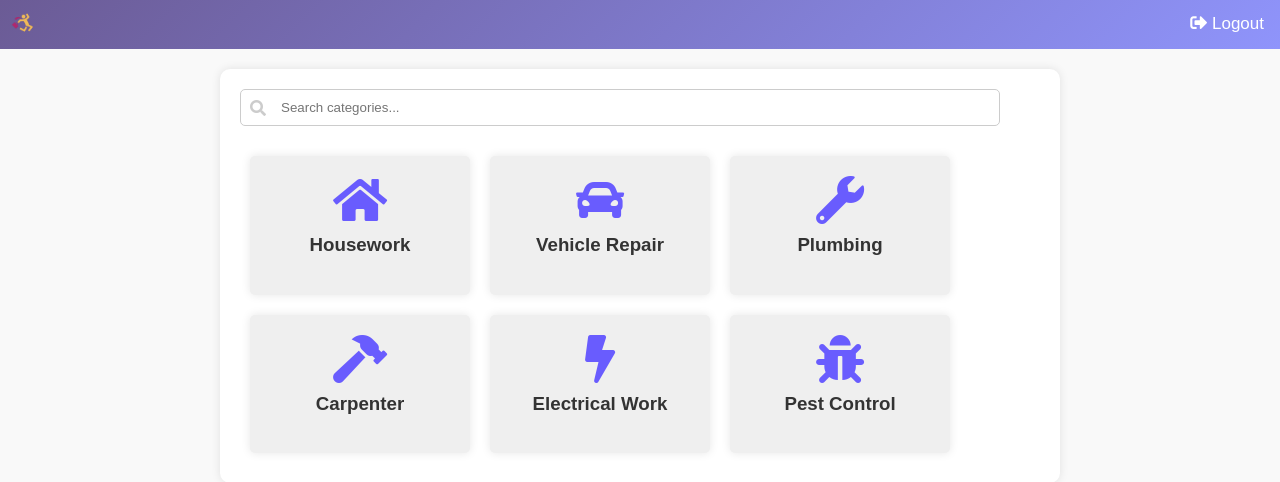
After one commit to Sarthak101/SkillSync, a PHP site: page /Customer/cust_explore.php in a window 1280 px wide. The commit adds this page. Shown: the top 482 px of the page. Run offline with PHP 8.4, Linux system fonts and the light colour scheme; data that the repository does not hold is empty.

Commit message:
Explore Page Created

```diff
--- /dev/null
+++ b/php/Customer/cust_explore.php
@@ -0,0 +1,137 @@
+<!DOCTYPE html>
+<html lang="en">
+<head>
+    <meta charset="UTF-8">
+    <meta name="viewport" content="width=device-width, initial-scale=1.0">
+    <title>Freelancer Explore Page</title>
+    <link rel="stylesheet" href="https://cdnjs.cloudflare.com/ajax/libs/font-awesome/5.15.4/css/all.min.css">
+    <style>
+        body {
+            font-family: Arial, sans-serif;
+            margin: 0;
+            padding: 0;
+            background-color: #F9F9F9;
+            color: #333333;
+        }
+
+        .container {
+            max-width: 800px;
+            margin: 20px auto;
+            padding: 20px;
+            background-color: #FFFFFF;
+            border-radius: 10px;
+            box-shadow: 0 0 10px rgba(0, 0, 0, 0.1);
+        }
+
+        .search-bar-container {
+            position: relative;
+            margin-bottom: 20px;
+        }
+
+        .search-icon {
+            position: absolute;
+            top: 50%;
+            left: 10px;
+            transform: translateY(-50%);
+            color: #CCCCCC;
+        }
+
+        .search-bar {
+            width: calc(100% - 40px);
+            padding: 10px 10px 10px 40px;
+            border: 1px solid #CCCCCC;
+            border-radius: 5px;
+            box-sizing: border-box;
+            color: #333333;
+        }
+
+        .category-container {
+            display: flex;
+            flex-wrap: wrap;
+        }
+
+        .category-card {
+            width: calc(25% - 20px);
+            margin: 10px;
+            padding: 20px;
+            background-color: #EFEFEF;
+            border-radius: 5px;
+            text-align: center;
+            transition: all 0.3s ease;
+            cursor: pointer;
+            box-shadow: 0 0 10px rgba(0, 0, 0, 0.1);
+        }
+
+        .category-card:hover {
+            background-color: #D9D9D9;
+            transform: translateY(-5px);
+            box-shadow: 0 0 15px rgba(0, 0, 0, 0.2);
+        }
+
+        .category-card i {
+            color: #695CFE;
+        }
+
+        .category-card h3 {
+            color: #333333;
+            margin-top: 10px;
+        }
+    </style>
+</head>
+<body>
+<?php include_once('cust_nav.php'); ?>
+    <div class="container">
+        <div class="search-bar-container">
+            <i class="fas fa-search search-icon"></i>
+            <input type="text" class="search-bar" placeholder="Search categories..." onkeyup="filterCategories()">
+        </div>
+        <div class="category-container">
+            <!-- Your category cards here -->
+            <div class="category-card" data-category="housework">
+                <i class="fas fa-home fa-3x"></i>
+                <h3>Housework</h3>
+            </div>
+            <div class="category-card" data-category="vehicle repair">
+                <i class="fas fa-car fa-3x"></i>
+                <h3>Vehicle Repair</h3>
+            </div>
+            <div class="category-card" data-category="plumbing">
+                <i class="fas fa-wrench fa-3x"></i>
+                <h3>Plumbing</h3>
+            </div>
+            <div class="category-card" data-category="carpenter">
+                <i class="fas fa-hammer fa-3x"></i>
+                <h3>Carpenter</h3>
+            </div>
+            <div class="category-card" data-category="electrical work">
+                <i class="fas fa-bolt fa-3x"></i>
+                <h3>Electrical Work</h3>
+            </div>
+
+            <div class="category-card" data-category="pest control">
+                <i class="fas fa-bug fa-3x"></i>
+                <h3>Pest Control</h3>
+            </div>
+        </div>
+    </div>
+
+    <script>
+        function filterCategories() {
+            var input, filter, cards, card, category, i, txtValue;
+            input = document.querySelector('.search-bar');
+            filter = input.value.toLowerCase();
+            cards = document.querySelectorAll('.category-card');
+            for (i = 0; i < cards.length; i++) {
+                card = cards[i];
+                category = card.getAttribute('data-category');
+                txtValue = category.toLowerCase();
+                if (txtValue.indexOf(filter) > -1) {
+                    card.style.display = "";
+                } else {
+                    card.style.display = "none";
+                }
+            }
+        }
+    </script>
+</body>
+</html>
--- /dev/null
+++ b/php/Customer/cust_nav.php
@@ -0,0 +1,70 @@
+<?php
+session_start();
+if(isset($_SESSION['is_login'])){
+    $username = $_SESSION['rEmail'];
+}
+?><!DOCTYPE html>
+<html lang="en">
+<head>
+  <meta charset="UTF-8">
+  <meta name="viewport" content="width=device-width, initial-scale=1.0">
+  <title>Navigation Bar</title>
+  <link rel="stylesheet" href="https://cdnjs.cloudflare.com/ajax/libs/font-awesome/5.15.4/css/all.min.css">
+  <style>
+    body {
+      font-family: Arial, sans-serif;
+      margin: 0;
+      padding: 0;
+    }
+    .navbar {
+      background: linear-gradient(135deg, #6B5B95, #8F94FB); /* Purple gradient background */
+      overflow: hidden;
+    }
+    .navbar a {
+      float: right; /* Change to right to align text to the right */
+      display: block;
+      color: white;
+      text-align: center;
+      padding: 14px 20px;
+      text-decoration: none;
+      font-size: 17px;
+    }
+    .navbar .logout {
+      float: right;
+    }
+    .navbar .logout a {
+      padding: 14px 16px;
+    }
+    .navbar .logo {
+      float: left;
+      padding: 10px;
+    }
+    .navbar .logo img {
+      width: 25px;
+      height: 25px;
+      border-radius: 50%;
+    }
+    .navbar .logged-in-as {
+      float: left; /* Align text to the left */
+      padding: 14px 20px;
+      color: white;
+      font-size: 17px;
+    }
+  </style>
+</head>
+<body>
+
+<div class="navbar">
+  <div class="logo">
+    <img src="../../public/Icons/Bgtp.ico" alt="Logo">
+  </div>
+  <div class="logged-in-as">
+    <?php echo $username; ?>
+  </div>
+  <div class="logout">
+    <a href="../logout.php"><i class="fas fa-sign-out-alt"></i> Logout</a>
+  </div>
+</div>
+
+</body>
+</html>
--- a/php/dbConnection.php
+++ b/php/dbConnection.php
@@ -1,7 +1,7 @@
 <?php
 $db_host = "localhost";
 $db_user = "root";
-$db_password = "12345";
+$db_password = "root";
 $db_name = "osms_db";
 
 // Create Connection
--- a/php/newLogin.php
+++ b/php/newLogin.php
@@ -12,14 +12,14 @@ if(!isset($_SESSION['is_login'])){
       $_SESSION['is_login'] = true;
       $_SESSION['rEmail'] = $rEmail;
       // Redirecting to RequesterProfile page on Correct Email and Pass
-      echo "<script> location.href='Customer/dashCustomer.php'; </script>";
+      echo "<script> location.href='Customer/cust_explore.php'; </script>";
       exit;
     } else {
       $msg = '<div class="alert alert-warning mt-2" role="alert"> Enter Valid Email and Password </div>';
     }
   }
 } else {
-  echo "<script> location.href='Customer/dashCustomer.php'; </script>";
+  echo "<script> location.href='Customer/cust_explore.php'; </script>";
 }
 
 ?>
@@ -74,7 +74,7 @@ if(!isset($_SESSION['is_login'])){
           <button type="submit" class="btn btn-custom-yellow mt-5 btn-block shadow-sm font-weight-bold">Login</button>
           <?php if(isset($msg)) {echo $msg; } ?>
         </form>
-        <div class="text-center"><a class="btn btn-info mt-3 shadow-sm font-weight-bold" href="../index.php">Back
+        <div class="text-center"><a class="btn btn-info mt-3 shadow-sm font-weight-bold" href="main.php">Back
             to Home</a></div>
       </div>
     </div>
```
Also changed, not shown: concept design/CustomerDash/Conceptualization.png (added), 1 other file.
